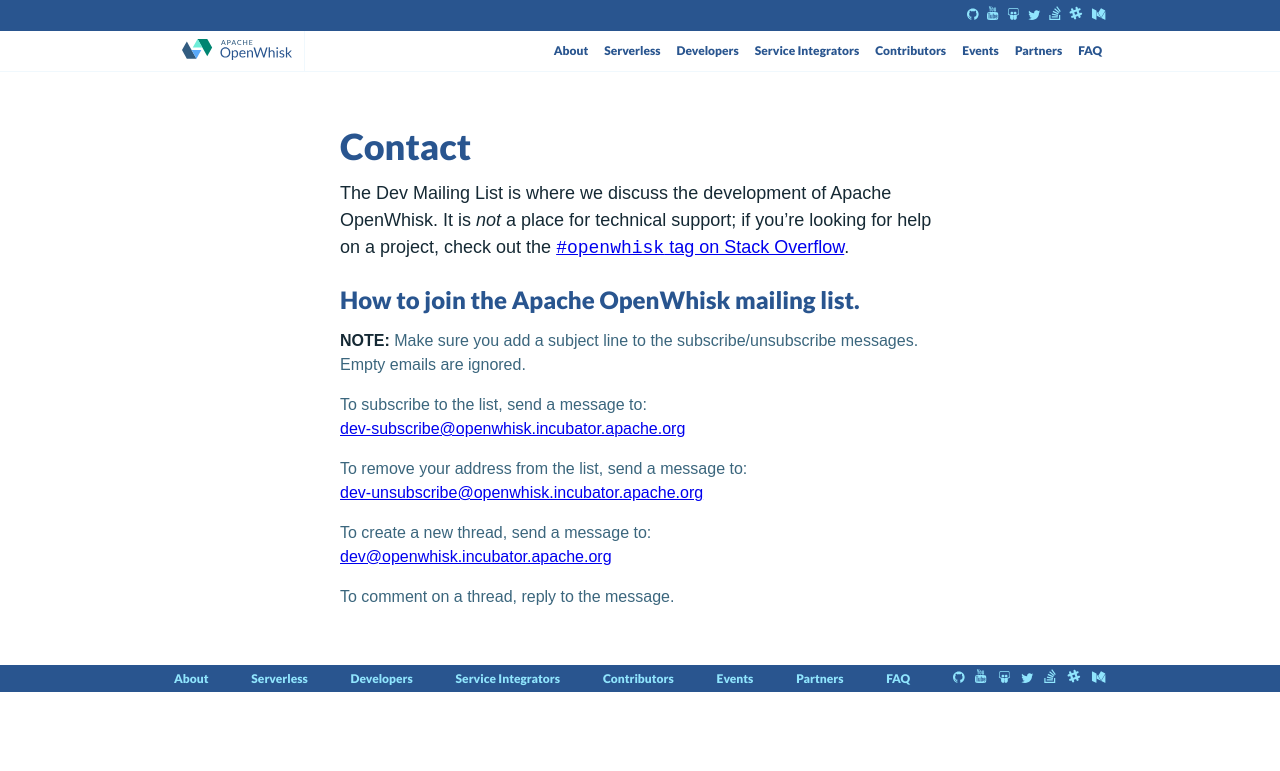
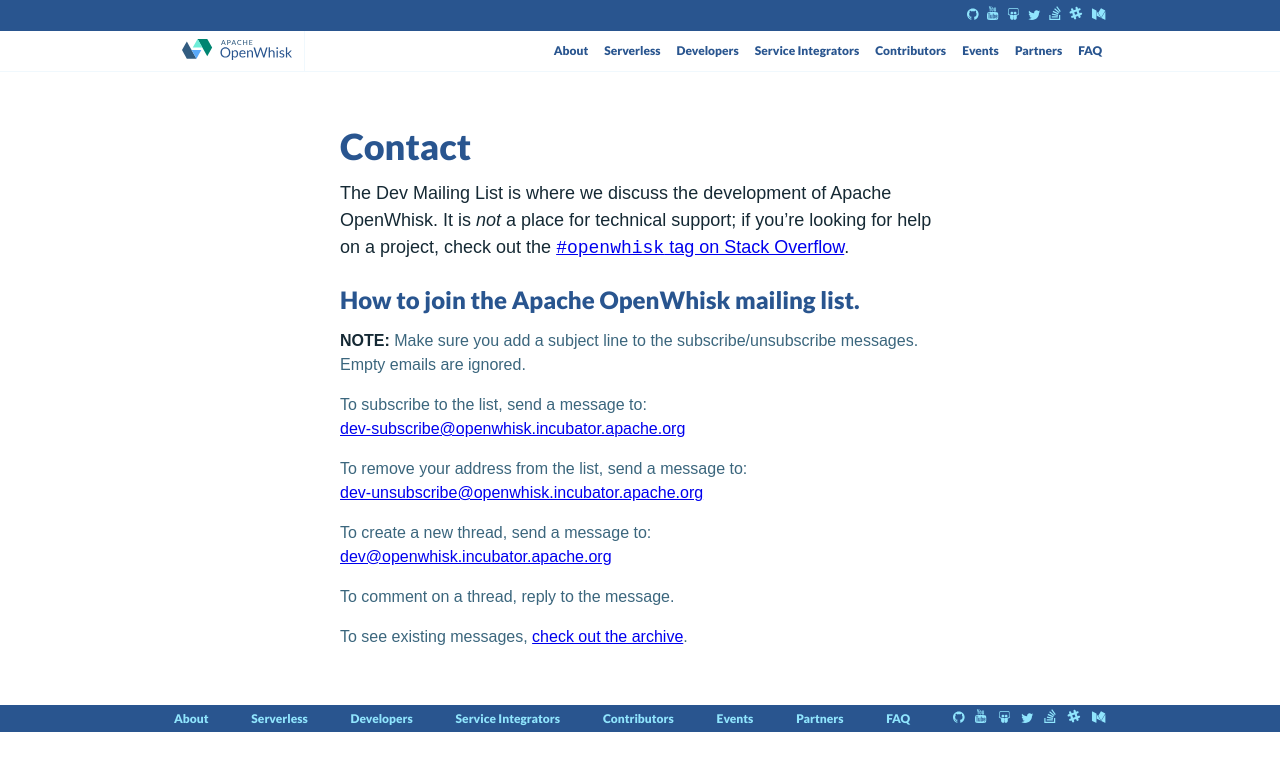
Before and after one commit to apache/openwhisk-website, a Jekyll site: the page built from contact.md, in a window 1280 px wide. Shown: the top 771 px of the page. Built offline with Jekyll 4.4.1, drawn with Linux system fonts in a browser that asks for light colours.

Commit message:
feat(contact): added a link to the mailing list archive
closes #129

```diff
--- a/contact.md
+++ b/contact.md
@@ -19,3 +19,5 @@
 <dev@openwhisk.incubator.apache.org>
 
 To comment on a thread, reply to the message.
+
+To see existing messages, [check out the archive](http://mail-archives.apache.org/mod_mbox/incubator-openwhisk-dev/).
```
